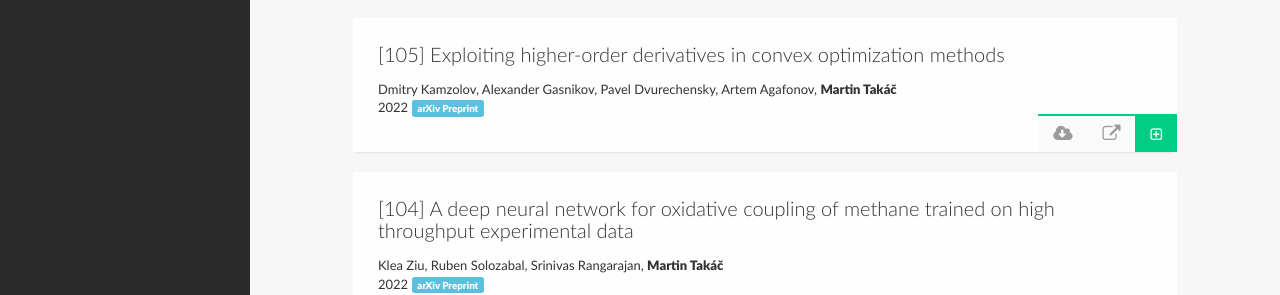
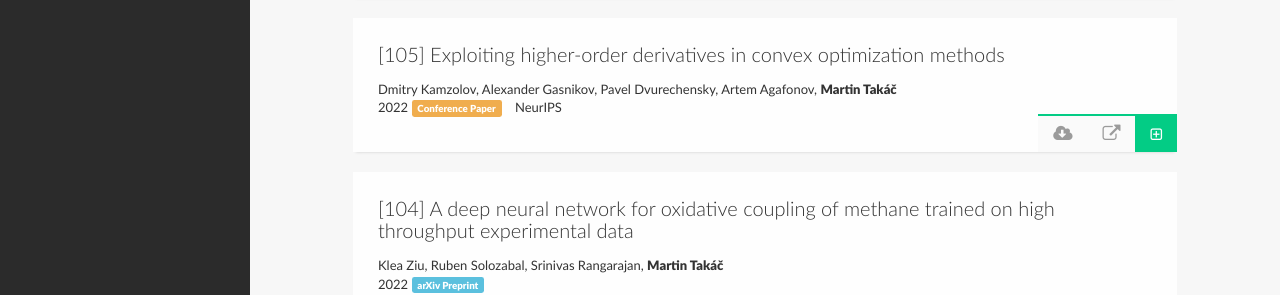
Before and after one commit to martintaki/takac.github.io, a Jekyll site: the page built from Publications.html, in a window 1280 px wide. Shown: the part 729-1024 px from the top of the page. Built offline with Jekyll 4.4.1, drawn with Linux system fonts in a browser that asks for light colours; nearby versions of some CDN libraries; library files that are not in the unit come from our copies.

Commit message:
update 09-26-2022

```diff
--- a/_data/papers.yaml
+++ b/_data/papers.yaml
@@ -40,10 +40,11 @@
     the rate 1/k3.5 of existing second-order methods.
   authors: "Dmitry Kamzolov, Alexander Gasnikov, Pavel Dvurechensky, Artem Agafonov,\
     \ <strong>Martin Tak\xE1\u010D</strong>"
+  journal: NeurIPS
   link: https://arxiv.org/abs/2208.13190
   pdf: https://arxiv.org/pdf/2208.13190.pdf
   title: Exploiting higher-order derivatives in convex optimization methods
-  type: tpaper
+  type: cpaper
   year: '2022'
 - authors: "Klea Ziu, Ruben Solozabal, Srinivas Rangarajan, <strong>Martin Tak\xE1\
     \u010D</strong>"
```
